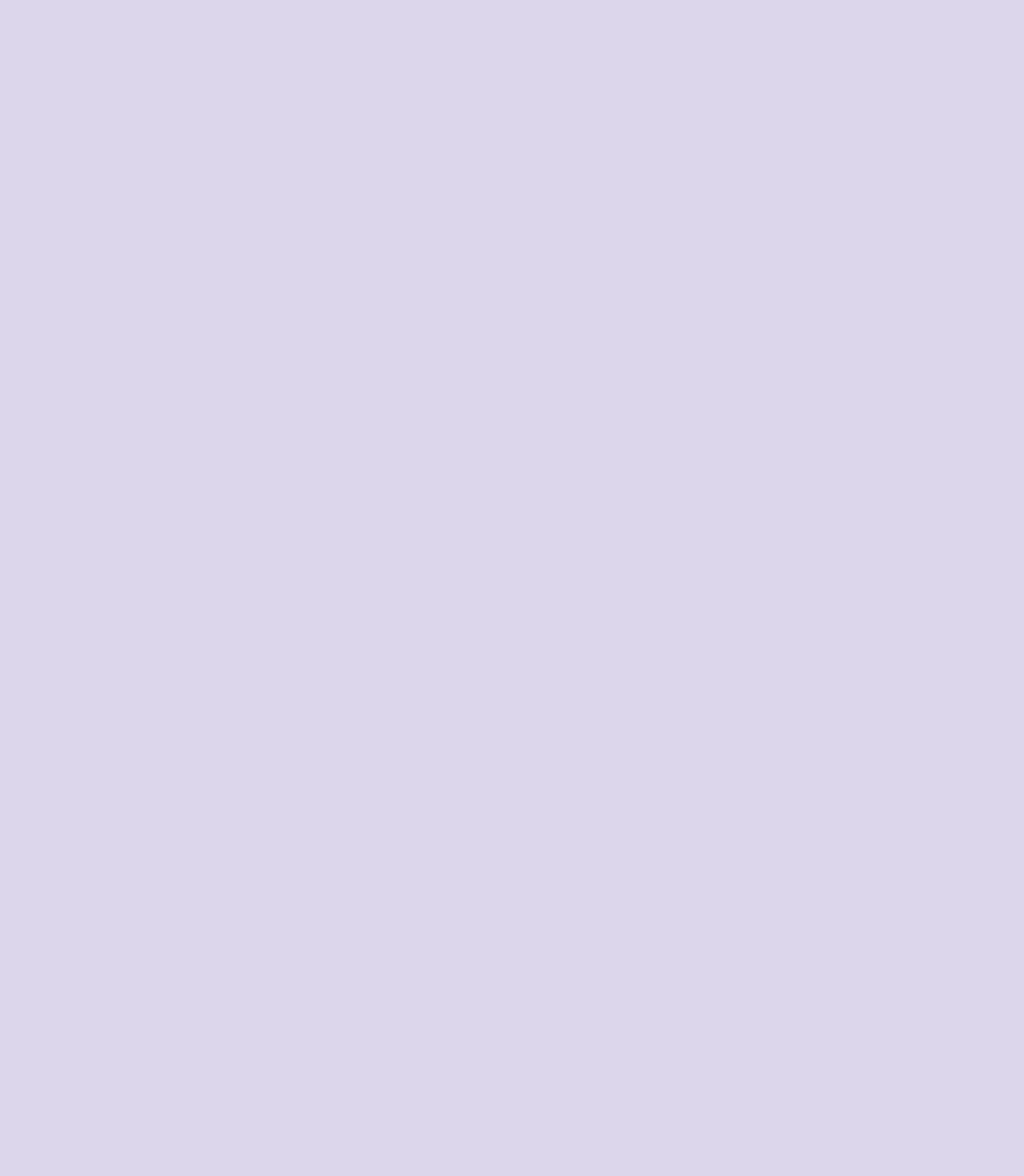
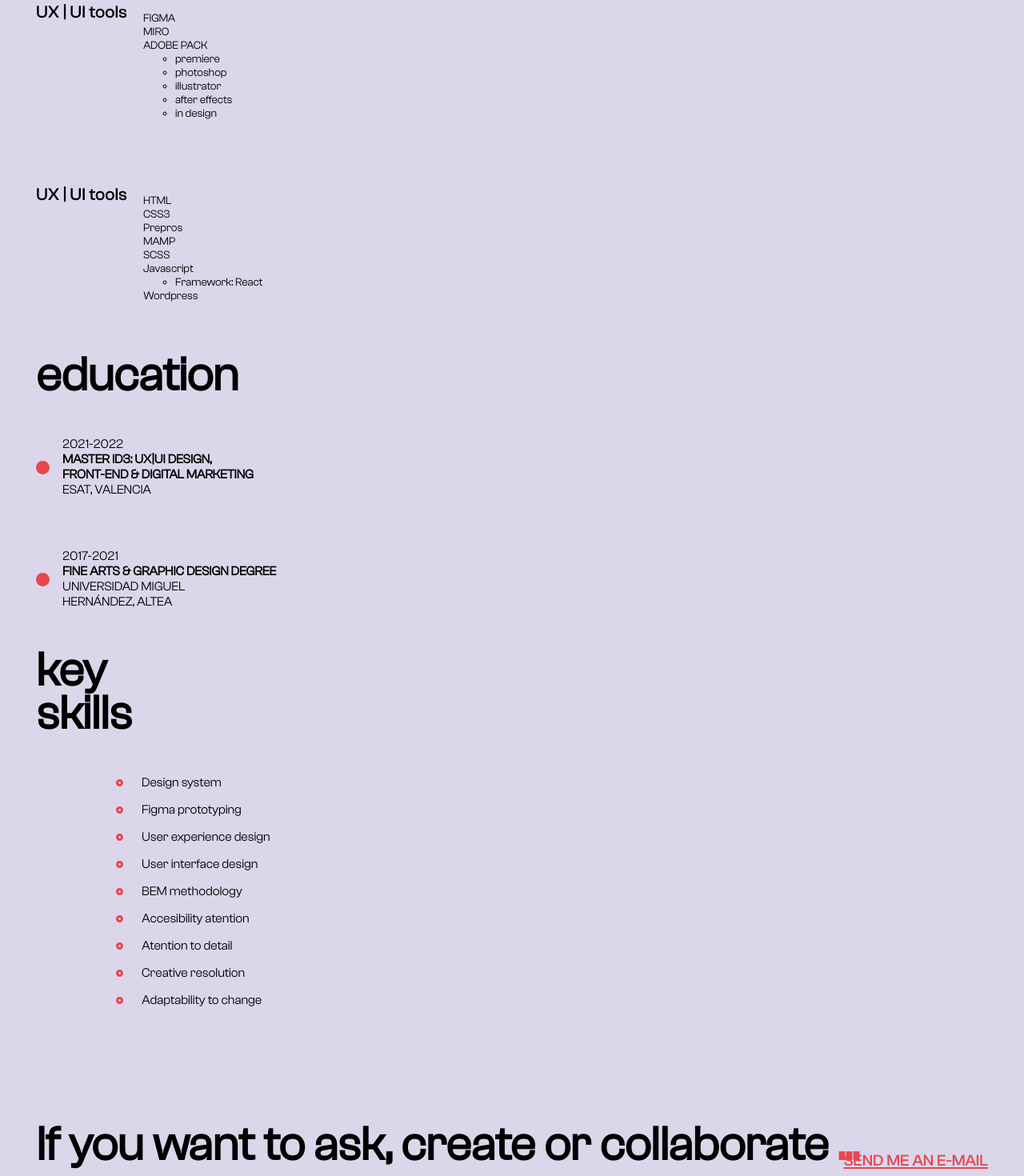
Before and after one commit to Binca-SA/Binca-portfolio, a React (Create React App) app: page /about in a window 1280 px wide. Shown: the part 1180-2650 px from the top of the page at 80% size. Before the commit the page ends 1110 px from the top, so only its background shows below. Built offline with nearby package versions, Linux system fonts and the light colour scheme.

Commit message:
about almost finished

```diff
--- a/src/components/intro-phrase/introPhrase.css
+++ b/src/components/intro-phrase/introPhrase.css
@@ -1,5 +1,5 @@
-.section-phrase__container{
-    font-size: var(--homeMob-intro-size);
+.section-phrase__container__ph{
+    font-size:var(--homeMob-intro-size) ;
 }
 .section-phrase__container__cta{
     background-color: var(--bg-cta-home);
--- a/src/index.css
+++ b/src/index.css
@@ -159,12 +159,12 @@
   --menuMob-text-hover: 'ClashGrotesk-Light';
 
 /*home intro phrase*/
-  --homeMob-intro-size: 3rem;
+  --homeMob-intro-size:3.5rem;
 
 /*titles section*/
   --titlesMob-section-size: 6rem;
   --titlesMob-section-font: 'ClashGrotesk-Medium';
-  --titlesMob-section-lineHeight: 85%;
+  --titlesMob-section-lineHeight: 89%;
 
 /*subtitles next to titles section*/
   --subtitlesMob-size: 2rem;
@@ -283,3 +283,9 @@ p{
   font-size:var(--titlesMob-section-size) ;
   line-height: var(--titlesMob-section-lineHeight);
 }
+/*row gap for elements isnide a container*/
+.row-gap{
+  display: flex;
+  flex-direction: column;
+  row-gap:15px ;
+}
--- a/src/views/about/About.jsx
+++ b/src/views/about/About.jsx
@@ -1,10 +1,13 @@
 import React from 'react';
 import './about.css';
+import Contact from '../../components/contact/Contact';
+import Footer from '../../components/footer/Footer';
 // import Header from '../../components/header/Header';
 
 export default function About() {
 
-    return <section className='container-about mobile-margin ' >
+    return<>
+    <section className='container-about mobile-margin ' >
         {/* <Header></Header> */}
         <h1 className='container-about__title main-titles'>5 facts <br></br>about me <span className='subtitle-style'>TO KNOW <br></br>ME BETTER</span></h1>
         <div className='container-about__facts-container'>
@@ -29,13 +32,99 @@ export default function About() {
 
         <h2 className='main-titles'>experience</h2>
         <p>I started in the digital world with my studies in Graphic Design. I love layout and design web pages. I like using Figma and SCSS. Another of my hobbies is the user experience in the digital world, creating a friendly and understandable environment for all audiences. My goal is to improve my skills and expand my knowledge, especially in web accessibility and learn more about CSS architecture to make scalable and maintainable projects.</p>
-        <div className='container-about__container-experience margin-top'>
-            <div className='container-about__container-experience__circle'></div>
+        <div className='container-about__container-dates margin-top'>
+            <div className='container-about__container-dates__circle'></div>
             <p><span>Jun. 2021 - Sept. 2021</span><br></br>
                 <b>Mediterrànnia Creativa -<br></br> Advertising and marketing agency</b>
             </p>
         </div>
         <br></br>
         <p>Intership as Graphic designer and content creator for social media.</p>
+
+        <div className='container-about__tools margin-top'>
+            <p className='container-about__tools__title'>UX | UI tools</p>
+            <ul className='container-about__tools__list'>
+                <li>FIGMA</li>
+                <li>MIRO</li>
+                <li>ADOBE PACK</li>
+                <ul>
+                    <li>premiere</li>
+                    <li>photoshop</li>
+                    <li>illustrator</li>
+                    <li>after effects</li>
+                    <li>in design</li>
+                </ul>
+            </ul>
+        </div>
+
+        <div className='container-about__tools margin-top'>
+            <p className='container-about__tools__title'>UX | UI tools</p>
+            <ul className='container-about__tools__list'>
+                <li>HTML</li>
+                <li>CSS3</li>
+                <li>Prepros</li>
+                <li>MAMP</li>
+                <li>SCSS</li>
+                <li>Javascript</li>
+                <ul>
+                    <li>Framework: React</li>
+                </ul>
+                <li>Wordpress</li>
+            </ul>
+        </div>
+
+        <h2 className='main-titles'>education</h2>
+        <div className='container-about__container-dates'>
+            <div className='container-about__container-dates__circle'></div>
+            <p>2021-2022<br></br><b>MASTER ID3: UX|UI DESIGN,<br></br>FRONT-END & DIGITAL MARKETING</b><br></br>ESAT, VALENCIA</p>
+        </div>
+        <div className='container-about__container-dates margin-top'>
+            <div className='container-about__container-dates__circle'></div>
+            <p>2017-2021<br></br><b>FINE ARTS & GRAPHIC DESIGN DEGREE</b><br></br>UNIVERSIDAD MIGUEL<br></br>HERNÁNDEZ, ALTEA</p>
+        </div>
+
+        <h2 className='main-titles'>key<br></br>skills</h2>
+        <div className='row-gap'>
+            <div className='container-about__container-skills'>
+                <div className='container-about__container-skills__circle'></div>
+                <p>Design system</p>
+            </div>
+            <div className='container-about__container-skills'>
+                <div className='container-about__container-skills__circle'></div>
+                <p>Figma prototyping</p>
+            </div>
+            <div className='container-about__container-skills'>
+                <div className='container-about__container-skills__circle'></div>
+                <p>User experience design</p>
+            </div>
+            <div className='container-about__container-skills'>
+                <div className='container-about__container-skills__circle'></div>
+                <p>User interface design</p>
+            </div>
+            <div className='container-about__container-skills'>
+                <div className='container-about__container-skills__circle'></div>
+                <p>BEM methodology</p>
+            </div>
+            <div className='container-about__container-skills'>
+                <div className='container-about__container-skills__circle'></div>
+                <p>Accesibility atention</p>
+            </div>
+            <div className='container-about__container-skills'>
+                <div className='container-about__container-skills__circle'></div>
+                <p>Atention to detail</p>
+            </div>
+            <div className='container-about__container-skills'>
+                <div className='container-about__container-skills__circle'></div>
+                <p>Creative resolution</p>
+            </div>
+            <div className='container-about__container-skills'>
+                <div className='container-about__container-skills__circle'></div>
+                <p>Adaptability to change</p>
+            </div>
+        </div>
     </section>
+
+    <Contact></Contact>
+    <Footer></Footer>
+    </>
     }
--- a/src/views/about/about.css
+++ b/src/views/about/about.css
@@ -23,7 +23,7 @@
         }
 
 /*experience container*/
-.container-about__container-experience{
+    .container-about__container-dates{
         display: flex;
         align-items: center;
         flex-wrap: wrap;
@@ -31,9 +31,38 @@
         row-gap: 16px;
     }
 
-    .container-about__container-experience__circle{
+        .container-about__container-dates__circle{
             width: 17px;
             height: 17px;
             background-color: var(--txt-cta);
             border-radius: 50%;
         }
+
+/*ux and front tools*/
+
+    .container-about__tools{
+        display: flex;
+    }
+        .container-about__tools__title{
+            font-size: var(--subtitle-card-size) ;
+            font-family: var(--titlesMob-section-font);
+        }
+        .container-about__tools__list{
+            list-style-type: none;
+            padding-left: 20px;
+            font-size: 1.4rem;
+        }
+
+/*key skills section*/
+    .container-about__container-skills{
+        display: flex;
+        align-items: center;
+        column-gap: 23px;
+        margin-left: 10rem;
+    }
+        .container-about__container-skills__circle{
+            width: 9px;
+            height: 9px;
+            border-radius: 50%;
+            border: 3px solid var(--txt-cta);
+        }
--- a/src/views/home/Home.jsx
+++ b/src/views/home/Home.jsx
@@ -4,7 +4,7 @@ import './home.css';
 import IntroPhrase from '../../components/intro-phrase/IntroPhrase';
 import Contact from '../../components/contact/Contact';
 import Footer from '../../components/footer/Footer';
-import GetWorks from '../../components/card-work/Card';
+// import GetWorks from '../../components/card-work/Card';
 
 export default function Home() {
     return <section className='section-home'>
```
Lines whose indentation alone changed are shown as unchanged.
